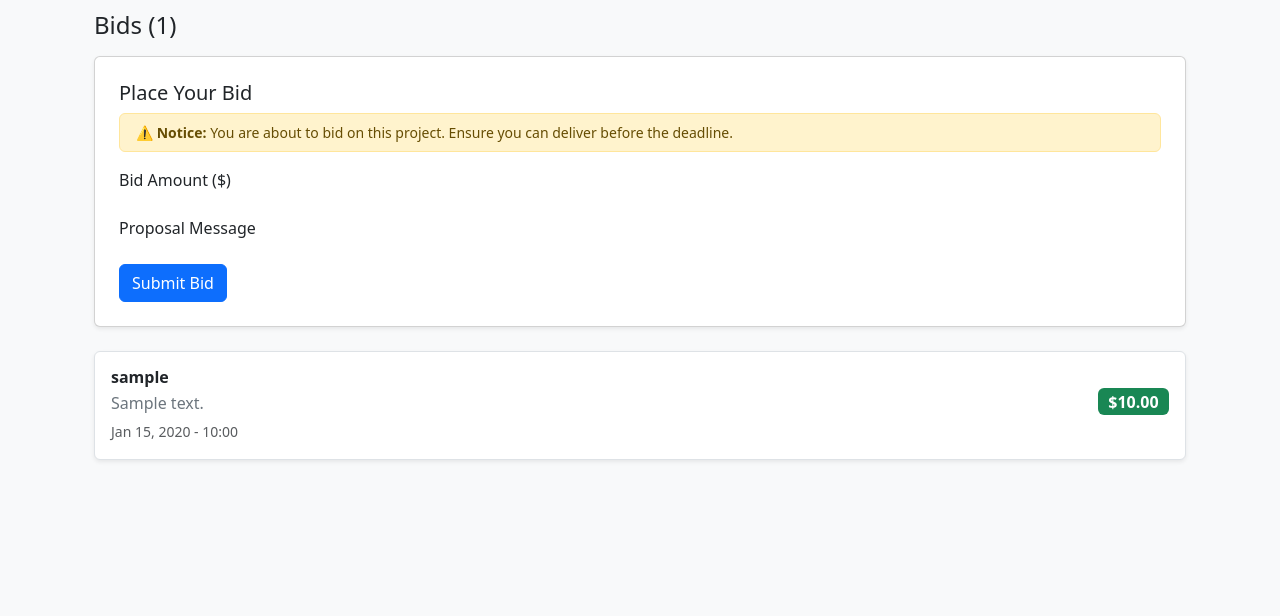
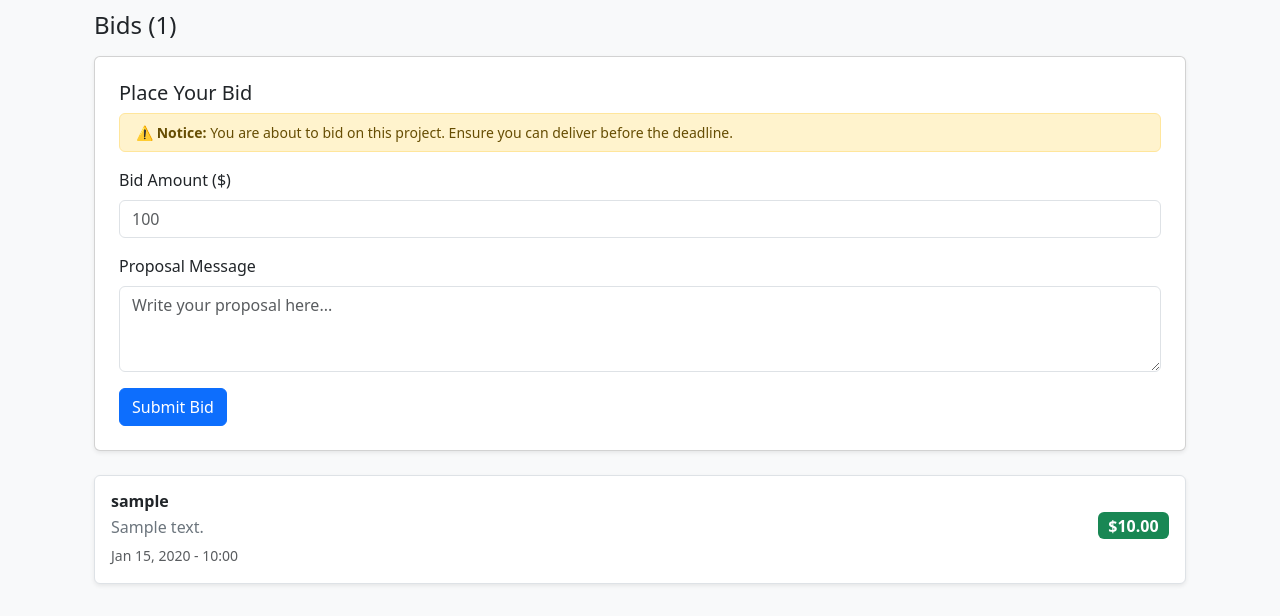
Before and after one commit to khadegaabdelhakeem68-blip/TaskHive, a Django app: page /task/1/ in a window 1280 px wide. Shown: the part 314-930 px from the top of the page. Before the commit the page ends 775 px from the top, so only its background shows below. Run offline with Django 5.2, Linux system fonts and the light colour scheme; tables that the repository leaves empty hold one stand-in row (values such as "Sample post").

Commit message:
Fix missing bid form fields in task detail page

```diff
--- a/tasks/templates/tasks/task_detail.html
+++ b/tasks/templates/tasks/task_detail.html
@@ -41,11 +41,11 @@
                 {% csrf_token %}
                 <div class="mb-3">
                     <label class="form-label">Bid Amount ($)</label>
-                    {{ form.amount }}
+                    <input type="number" name="amount" class="form-control" placeholder="100" required>
                 </div>
                 <div class="mb-3">
                     <label class="form-label">Proposal Message</label>
-                    {{ form.message }}
+                    <textarea name="message" class="form-control" rows="3" placeholder="Write your proposal here..." required></textarea>
                 </div>
                 <button type="submit" class="btn btn-primary">Submit Bid</button>
             </form>
```
